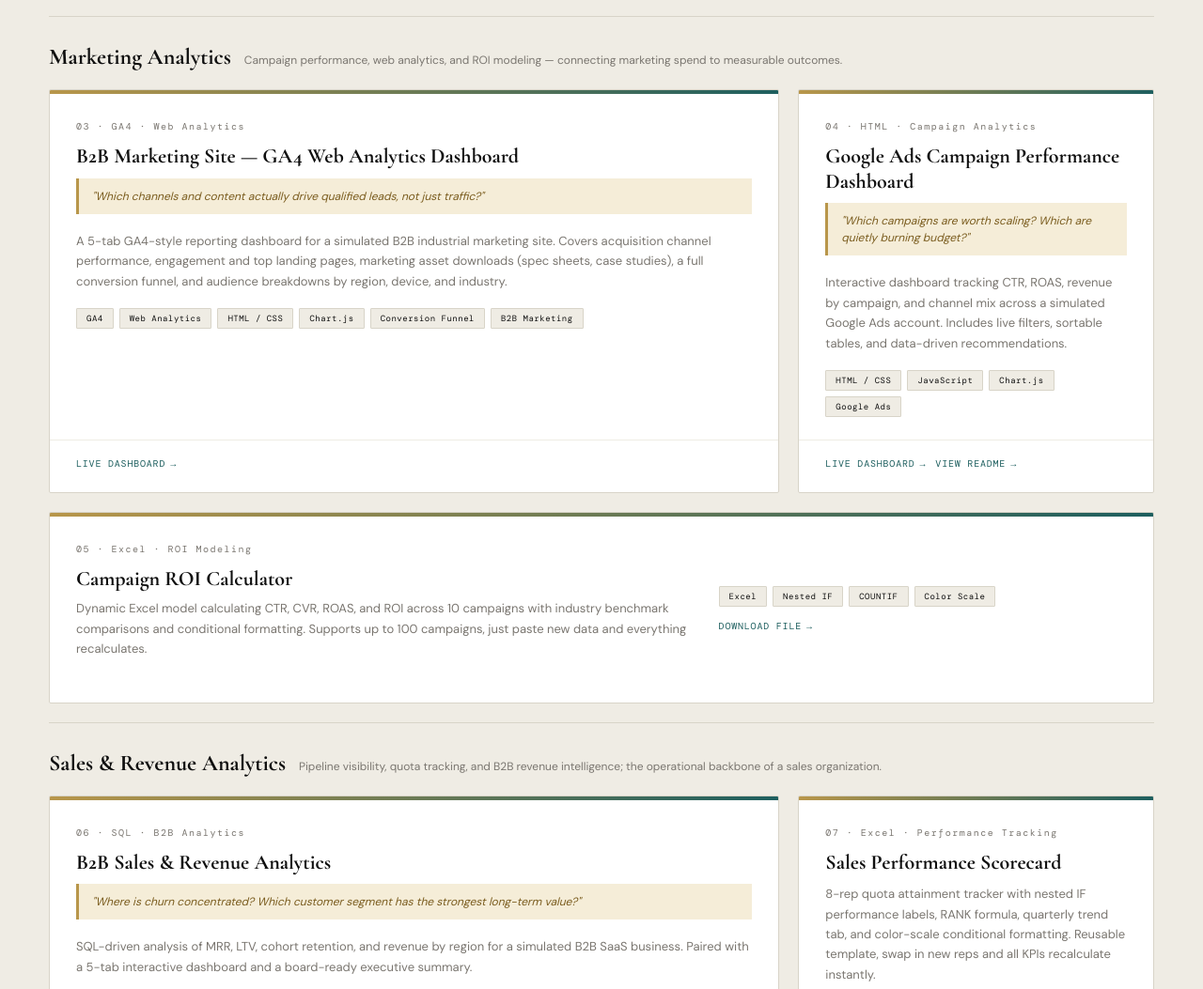
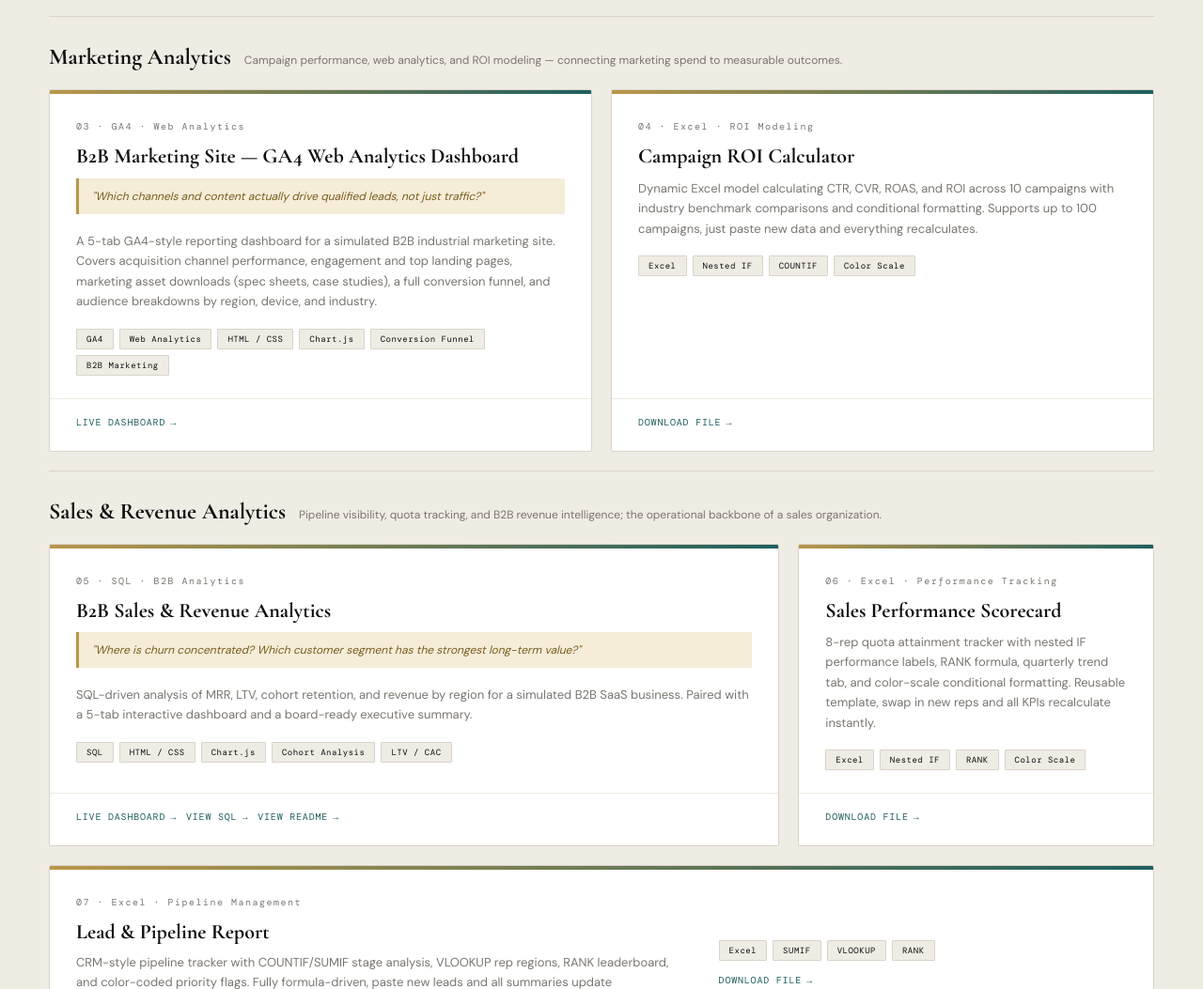
Before and after one commit to mec3202-hue/mec3202-hue.github.io, a plain HTML site: page index.html in a window 1280 px wide. Shown: the part 2540-3593 px from the top of the page at 94% size. Drawn offline with nearby package versions, Linux system fonts and the light colour scheme.

Commit message:
Add files via upload

```diff
--- a/index.html
+++ b/index.html
@@ -716,10 +716,10 @@
     <div class="group-sub">Campaign performance, web analytics, and ROI modeling — connecting marketing spend to measurable outcomes.</div>
   </div>
 
-  <div class="projects-grid reveal">
+  <div class="projects-grid reveal" style="grid-template-columns: repeat(2, 1fr);">
 
-    <!-- Project 3 — Featured -->
-    <div class="project-card featured">
+    <!-- Project 3 -->
+    <div class="project-card">
       <div class="project-stripe"></div>
       <div class="project-top">
         <div class="project-num">03 · GA4 · Web Analytics</div>
@@ -744,41 +744,18 @@
     <div class="project-card">
       <div class="project-stripe"></div>
       <div class="project-top">
-        <div class="project-num">04 · HTML · Campaign Analytics</div>
-        <div class="project-title">Google Ads Campaign Performance Dashboard</div>
-        <div class="project-question">"Which campaigns are worth scaling? Which are quietly burning budget?"</div>
-        <p class="project-desc">Interactive dashboard tracking CTR, ROAS, revenue by campaign, and channel mix across a simulated Google Ads account. Includes live filters, sortable tables, and data-driven recommendations.</p>
+        <div class="project-num">04 · Excel · ROI Modeling</div>
+        <div class="project-title">Campaign ROI Calculator</div>
+        <p class="project-desc">Dynamic Excel model calculating CTR, CVR, ROAS, and ROI across 10 campaigns with industry benchmark comparisons and conditional formatting. Supports up to 100 campaigns, just paste new data and everything recalculates.</p>
         <div class="project-tools">
-          <span class="tool-badge">HTML / CSS</span>
-          <span class="tool-badge">JavaScript</span>
-          <span class="tool-badge">Chart.js</span>
-          <span class="tool-badge">Google Ads</span>
+          <span class="tool-badge">Excel</span>
+          <span class="tool-badge">Nested IF</span>
+          <span class="tool-badge">COUNTIF</span>
+          <span class="tool-badge">Color Scale</span>
         </div>
       </div>
       <div class="project-bottom">
-        <a href="campaign_performance_dashboard.html" target="_blank" class="proj-link">Live Dashboard</a>
-        <a href="README_campaign_dashboard.md" target="_blank" class="proj-link">View README</a>
-      </div>
-    </div>
-
-    <!-- Project 5 — Wide -->
-    <div class="project-card wide">
-      <div class="project-stripe"></div>
-      <div class="wide-content">
-        <div class="wide-left">
-          <div class="project-num">05 · Excel · ROI Modeling</div>
-          <div class="project-title">Campaign ROI Calculator</div>
-          <p class="project-desc">Dynamic Excel model calculating CTR, CVR, ROAS, and ROI across 10 campaigns with industry benchmark comparisons and conditional formatting. Supports up to 100 campaigns, just paste new data and everything recalculates.</p>
-        </div>
-        <div class="wide-right">
-          <div class="project-tools">
-            <span class="tool-badge">Excel</span>
-            <span class="tool-badge">Nested IF</span>
-            <span class="tool-badge">COUNTIF</span>
-            <span class="tool-badge">Color Scale</span>
-          </div>
-          <a href="MEC_Campaign_ROI_Calculator.xlsx" target="_blank" class="proj-link">Download File</a>
-        </div>
+        <a href="MEC_Campaign_ROI_Calculator.xlsx" target="_blank" class="proj-link">Download File</a>
       </div>
     </div>
   </div>
@@ -795,7 +772,7 @@
     <div class="project-card featured">
       <div class="project-stripe"></div>
       <div class="project-top">
-        <div class="project-num">06 · SQL · B2B Analytics</div>
+        <div class="project-num">05 · SQL · B2B Analytics</div>
         <div class="project-title">B2B Sales & Revenue Analytics</div>
         <div class="project-question">"Where is churn concentrated? Which customer segment has the strongest long-term value?"</div>
         <p class="project-desc">SQL-driven analysis of MRR, LTV, cohort retention, and revenue by region for a simulated B2B SaaS business. Paired with a 5-tab interactive dashboard and a board-ready executive summary.</p>
@@ -818,7 +795,7 @@
     <div class="project-card">
       <div class="project-stripe"></div>
       <div class="project-top">
-        <div class="project-num">07 · Excel · Performance Tracking</div>
+        <div class="project-num">06 · Excel · Performance Tracking</div>
         <div class="project-title">Sales Performance Scorecard</div>
         <p class="project-desc">8-rep quota attainment tracker with nested IF performance labels, RANK formula, quarterly trend tab, and color-scale conditional formatting. Reusable template, swap in new reps and all KPIs recalculate instantly.</p>
         <div class="project-tools">
@@ -838,7 +815,7 @@
       <div class="project-stripe"></div>
       <div class="wide-content">
         <div class="wide-left">
-          <div class="project-num">08 · Excel · Pipeline Management</div>
+          <div class="project-num">07 · Excel · Pipeline Management</div>
           <div class="project-title">Lead & Pipeline Report</div>
           <p class="project-desc">CRM-style pipeline tracker with COUNTIF/SUMIF stage analysis, VLOOKUP rep regions, RANK leaderboard, and color-coded priority flags. Fully formula-driven, paste new leads and all summaries update automatically.</p>
         </div>
```
